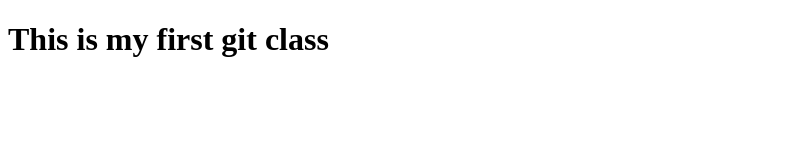
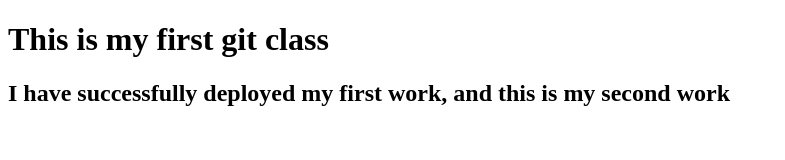
Before and after one commit to cunnelly/webclass, a plain HTML site: page index.html in a window 1280 px wide. Shown: the whole page, without its empty margins (0-785 px from the left). Drawn offline with Linux system fonts and the light colour scheme.

Commit message:
second work

```diff
--- a/index.html
+++ b/index.html
@@ -7,5 +7,6 @@
 </head>
 <body>
     <h1>This is my first git class</h1>
+     <h2>I have successfully deployed my first work, and this is my second work</h2>
 </body>
 </html>
```
